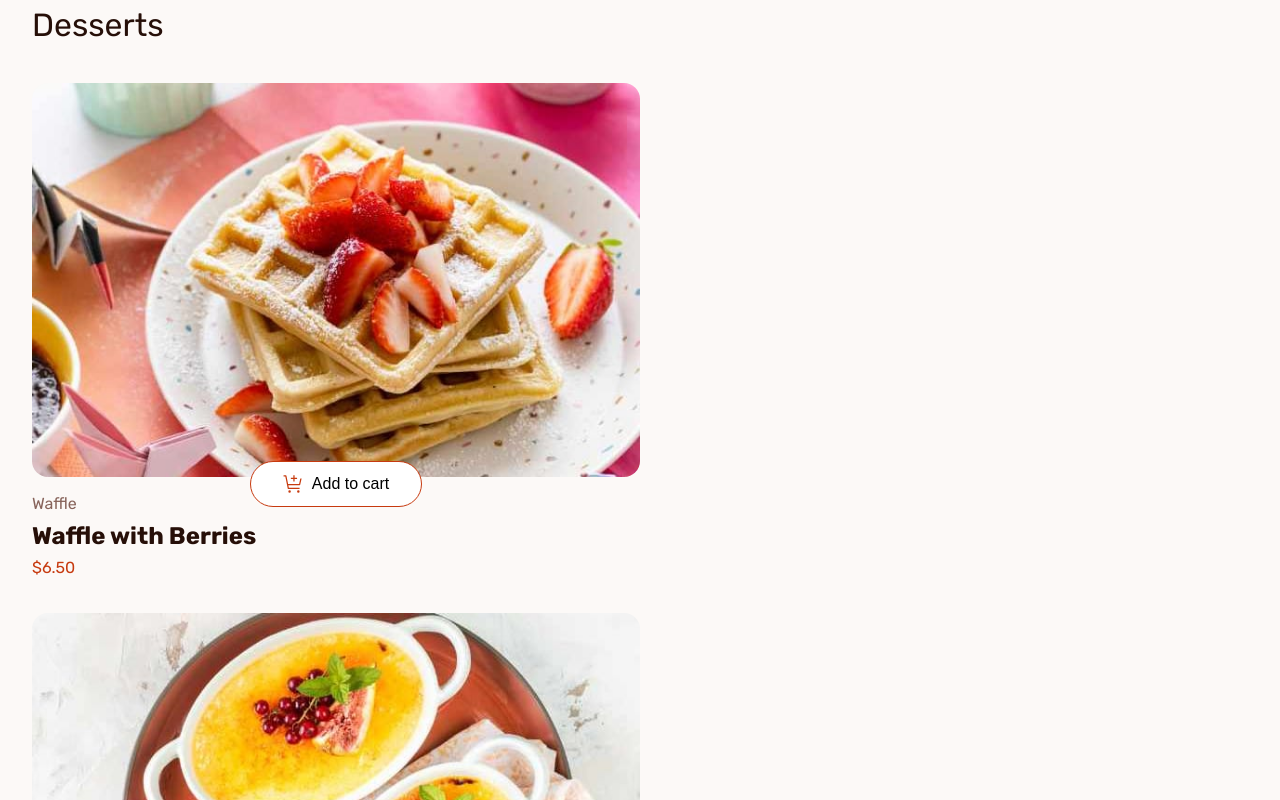
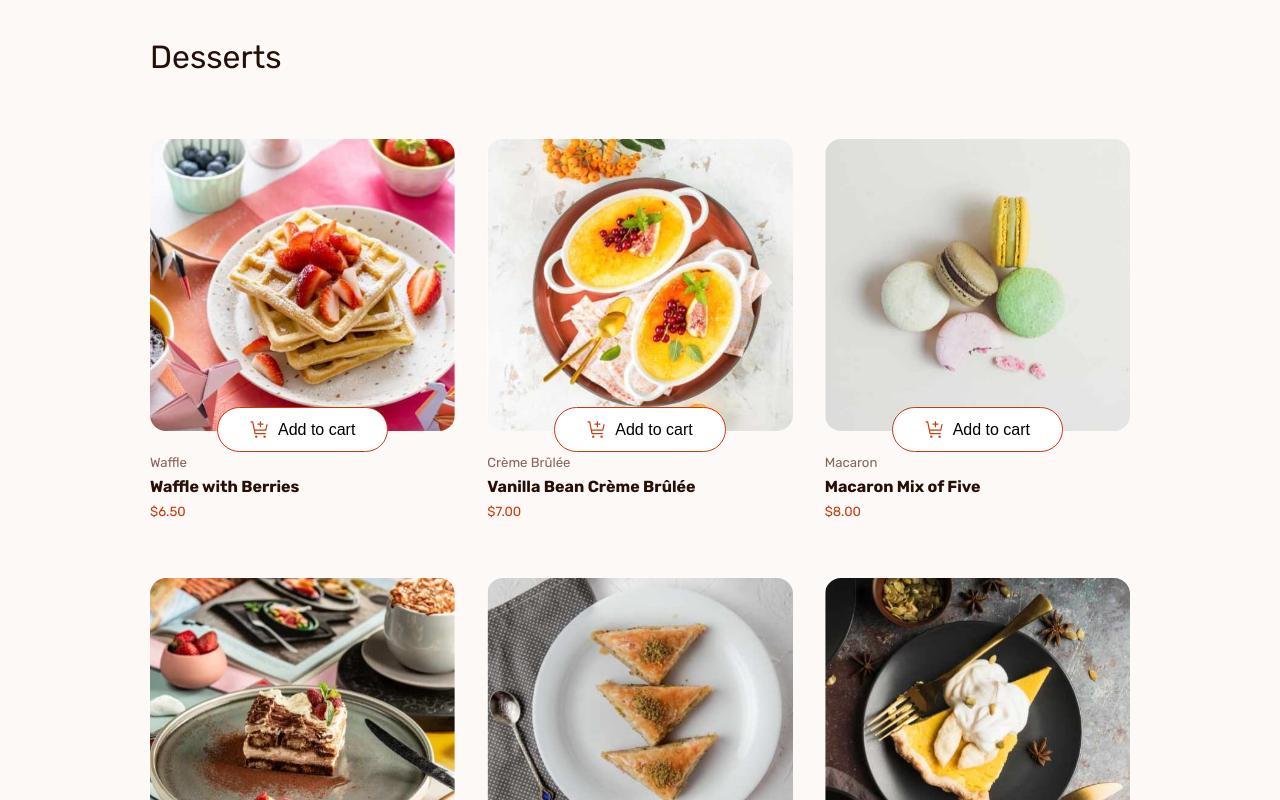
Before and after one commit to margOnline/dessert-product-cart, a Vue app: page / in a window 1280 px wide. Shown: the top 800 px of the page. Built offline with nearby package versions, Linux system fonts and the light colour scheme.

Commit message:
Style improvements:
- Use svgs to enable hover styles
- Styles for larger screen sizes

```diff
--- a/src/App.vue
+++ b/src/App.vue
@@ -7,21 +7,25 @@ import { state } from './utils/state'
 </script>
 
 <template>
-  <div>
+  <main>
     <h1>Desserts</h1>
     <ProductOrderModal v-if="state.orderConfirmed" />
     <div class="products-container">
       <ProductItem v-for="(product, idx) in products" :key="idx" :product="product"> </ProductItem>
     </div>
     <ProductCart />
-  </div>
+  </main>
 </template>
 
 <style scoped>
 .products-container {
-  display: grid;
-  grid-template-columns: repeat(auto-fit, minmax(300px, 1fr));
-  gap: 2rem;
   margin-top: 2rem;
 }
+@media (min-width: 46rem) {
+  .products-container {
+    display: grid;
+    grid-template-columns: repeat(3, 1fr);
+    gap: 2rem;
+  }
+}
 </style>
--- a/src/assets/base.css
+++ b/src/assets/base.css
@@ -7,7 +7,7 @@
 
 :root {
   --red: hsl(14, 86%, 42%);
-  --red-dark: hsl(10, 83%, 30%);
+  --red-dark: #8c220d;
   --green: hsl(159, 69%, 38%);
 
   --rose-50: hsl(20, 50%, 98%);
@@ -42,13 +42,15 @@ body {
   min-height: 100vh;
   color: var(--color-text);
   background-color: var(--color-background);
-
   line-height: 1.6;
   font-family: var(--sans-serif);
   font-size: var(--font-size-base);
-  text-rendering: optimizeLegibility;
-  -webkit-font-smoothing: antialiased;
-  -moz-osx-font-smoothing: grayscale;
+}
+main {
+  max-width: 980px;
+}
+img {
+  width: 100%;
 }
 h2,
 h3,
--- a/src/assets/main.css
+++ b/src/assets/main.css
@@ -26,10 +26,4 @@ a,
     display: flex;
     place-items: center;
   }
-
-  #app {
-    display: grid;
-    grid-template-columns: 1fr 1fr;
-    padding: 0 2rem;
-  }
 }
--- a/src/components/ProductButton.vue
+++ b/src/components/ProductButton.vue
@@ -40,13 +40,17 @@ function updateCart() {
     <img :src="icons['addToCart']" alt="add to cart" />
     Add to cart
   </button>
-  <button v-else class="btn-quantity-amender" :disabled="state.orderConfirmed">
-    <span class="btn btn-reverse increment">
-      <img :src="icons['decrement']" alt="decrement" @click="decrementQuantity()" />
+  <button v-else class="btn-quantity-amender btn-reverse" :disabled="state.orderConfirmed">
+    <span class="decrement" @click="decrementQuantity()">
+      <svg xmlns="http://www.w3.org/2000/svg" viewBox="0 0 10 2">
+        <path d="M0 .375h10v1.25H0V.375Z" />
+      </svg>
     </span>
     <div>{{ productQuantity() }}</div>
-    <span class="btn btn-reverse decrement">
-      <img :src="icons['increment']" alt="increment" @click="incrementQuantity()" />
+    <span class="increment" @click="incrementQuantity()">
+      <svg xmlns="http://www.w3.org/2000/svg" viewBox="0 0 10 10">
+        <path d="M10 4.375H5.625V0h-1.25v4.375H0v1.25h4.375V10h1.25V5.625H10v-1.25Z" />
+      </svg>
     </span>
   </button>
 </template>
@@ -58,37 +62,44 @@ function updateCart() {
   align-items: center;
   background-color: var(--white);
   border: 1px solid var(--red);
+  img {
+    width: 20px;
+  }
 }
 .btn-reverse {
   background-color: var(--red);
-  border: 1px solid var(--white);
 }
 .btn:hover {
   color: var(--red);
 }
 .btn-quantity-amender {
-  display: flex;
-  padding: 0.125rem 0.825rem;
-  gap: 0.5rem;
-  align-items: center;
-  background-color: var(--red);
+  width: 9rem;
+  padding: 1.2rem 1rem;
+  height: 2rem;
   border-radius: 2rem;
   border: none;
-  color: var(--white);
+  background: var(--red);
+  margin: 0 auto;
+  color: #fff;
+  display: flex;
+  justify-content: space-between;
+  align-items: center;
 }
-button.amender:hover {
+.increment svg,
+.decrement svg {
+  width: 16px;
+  height: 16px;
+  border-radius: 50%;
+  border: 1px solid #fff;
+  padding: 2px;
+  cursor: pointer;
+  fill: #fff;
+  transition: background 0.2s ease-out;
+}
+.increment svg:hover,
+.decrement svg:hover {
+  background: var(--white);
+  fill: var(--red);
   cursor: pointer;
 }
-.increment,
-.decrement {
-  border: 1px solid var(--red);
-}
-.increment img,
-.decrement img {
-  margin: 0.5rem;
-  padding: 0.5rem;
-  border: 1px solid var(--white);
-  border-radius: 2rem;
-}
-
 </style>
--- a/src/components/ProductCart.vue
+++ b/src/components/ProductCart.vue
@@ -24,9 +24,9 @@ function confirmOrder() {
 
     <div v-else>
       <ProductCartItem
-        v-for="(product, idx) in state.cartProducts"
+        v-for="(product, index) in state.cartProducts"
         class="cart-item-container"
-        :key="idx"
+        :key="index"
         :product="product"
       />
       <OrderTotal />
@@ -52,6 +52,7 @@ h3 {
   display: grid;
   img {
     justify-self: center;
+    width: 50%;
   }
   p {
     font-size: 0.75rem;
--- a/src/components/ProductCartItem.vue
+++ b/src/components/ProductCartItem.vue
@@ -1,6 +1,6 @@
 <script setup>
 import { computeCartQty, findCartProduct, removeCartProduct, state } from '@/utils/state'
-import { icons } from '@/utils/assets'
+
 const props = defineProps({
   product: Object,
 })
@@ -25,12 +25,23 @@ const removeItemFromCart = () => {
       <div class="cart-item-cost">
         <p class="item-total">
           <span class="product-qty">{{ cartLineQty() }}x</span>
-          <span>@ ${{ props.product.price }}</span>
+          <span>@ ${{ props.product.price.toFixed(2) }}</span>
           <span class="total">${{ cartLineAmt() }}</span>
         </p>
       </div>
       <button class="remove" @click="removeItemFromCart()" :disabled="state.orderConfirmed">
-        <img :src="icons['removeFromCart']" alt="remove" />
+        <svg
+          xmlns="http://www.w3.org/2000/svg"
+          width="10"
+          height="10"
+          fill="none"
+          viewBox="0 0 10 10"
+        >
+          <path
+            fill="#CAAFA7"
+            d="M8.375 9.375 5 6 1.625 9.375l-1-1L4 5 .625 1.625l1-1L5 4 8.375.625l1 1L6 5l3.375 3.375-1 1Z"
+          />
+        </svg>
       </button>
     </div>
   </div>
@@ -79,4 +90,7 @@ const removeItemFromCart = () => {
   cursor: pointer;
   border: 2px solid var(--rose-900);
 }
+.remove svg:hover path {
+  fill: hsl(14, 65%, 9%);
+}
 </style>
--- a/src/components/ProductCartMessage.vue
+++ b/src/components/ProductCartMessage.vue
@@ -21,5 +21,8 @@ import { icons } from '@/utils/assets'
   span {
     font-weight: 700;
   }
+  img {
+    width: 1rem;
+  }
 }
 </style>
--- a/src/components/ProductItem.vue
+++ b/src/components/ProductItem.vue
@@ -16,7 +16,18 @@ function handleAddToCart() {
 
 <template>
   <div class="product-container">
-    <img :class="toggleSelected()" :src="props.product.image.mobile" :alt="product.name" />
+    <img
+      class="img-mobile"
+      :class="toggleSelected()"
+      :src="props.product.image.mobile"
+      :alt="product.name"
+    />
+    <img
+      class="img-desktop"
+      :class="toggleSelected()"
+      :src="props.product.image.desktop"
+      :alt="product.name"
+    />
     <div class="product-btn">
       <ProductButton @add-to-cart="handleAddToCart" :product="props.product" />
     </div>
@@ -32,13 +43,17 @@ img {
   border-radius: 1rem;
 }
 .product-container {
+  max-width: 1020px;
+  margin-block-start: 1.5rem;
   display: flex;
   flex-direction: column;
   justify-content: space-evenly;
+  h2 {
+    line-height: 1.725rem;
+  }
 }
 .product-btn {
-  margin-block: -1rem;
-
+  margin-block-start: -1.5rem;
   align-self: center;
 }
 .product-category {
@@ -52,4 +67,22 @@ img {
   border: 2px solid var(--red);
   border-radius: 1rem;
 }
+.img-desktop {
+  display: none;
+}
+@media (min-width: 46rem) {
+  .img-desktop {
+    display: inline-block;
+  }
+  .img-mobile {
+    display: none;
+  }
+  .product-container h2 {
+    font-size: 1rem;
+  }
+  .product-category,
+  .product-price {
+    font-size: 0.825rem;
+  }
+}
 </style>
--- a/src/components/ProductOrderModal.vue
+++ b/src/components/ProductOrderModal.vue
@@ -38,11 +38,12 @@ function resetState() {
 <style scoped>
 button {
   width: 100%;
+  background-color: var(--red);
+  color: var(--white);
+  border: 1px solid var(--red);
 }
 p {
   color: var(--rose-500);
-}
-ul {
 }
 .modal-container {
   width: 100%;
@@ -55,6 +56,9 @@ ul {
   padding: 1rem;
   border-radius: 1rem;
   z-index: 100;
+  img {
+    width: 3rem;
+  }
 }
 .product-order-container {
   background-color: var(--rose-50);
@@ -63,9 +67,7 @@ ul {
   border-radius: 1rem;
 }
 .btn-reverse {
-  background-color: var(--red);
-  color: var(--white);
-  border: 1px solid var(--red);
+
 }
 .btn-reverse:hover {
   background-color: var(--red-dark);
@@ -88,7 +90,7 @@ ul {
   display: none !important;
 }
 
-@media (min-width: 48rem) {
+@media (min-width: 46rem) {
   .modal-container {
     width: 80%;
     top: 25%;
```
